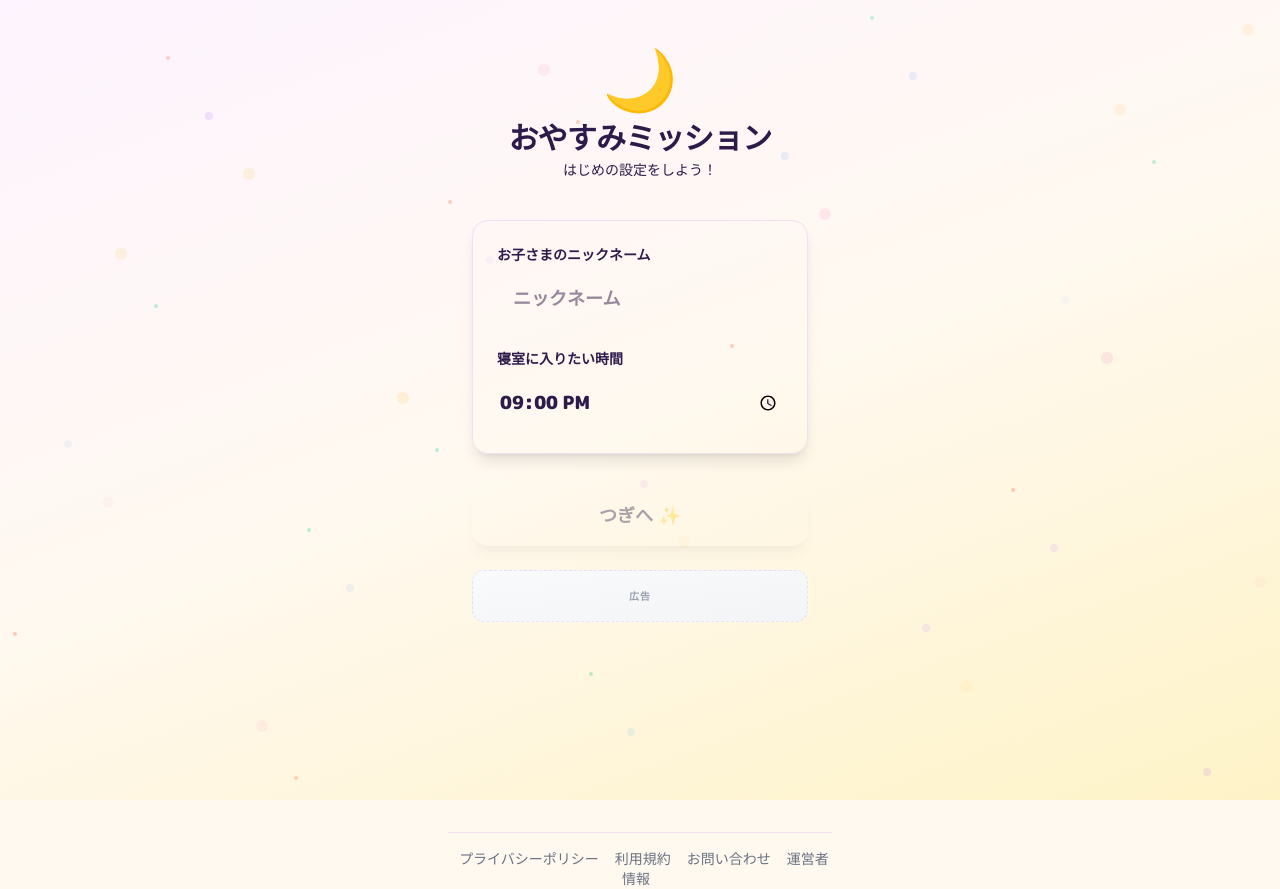
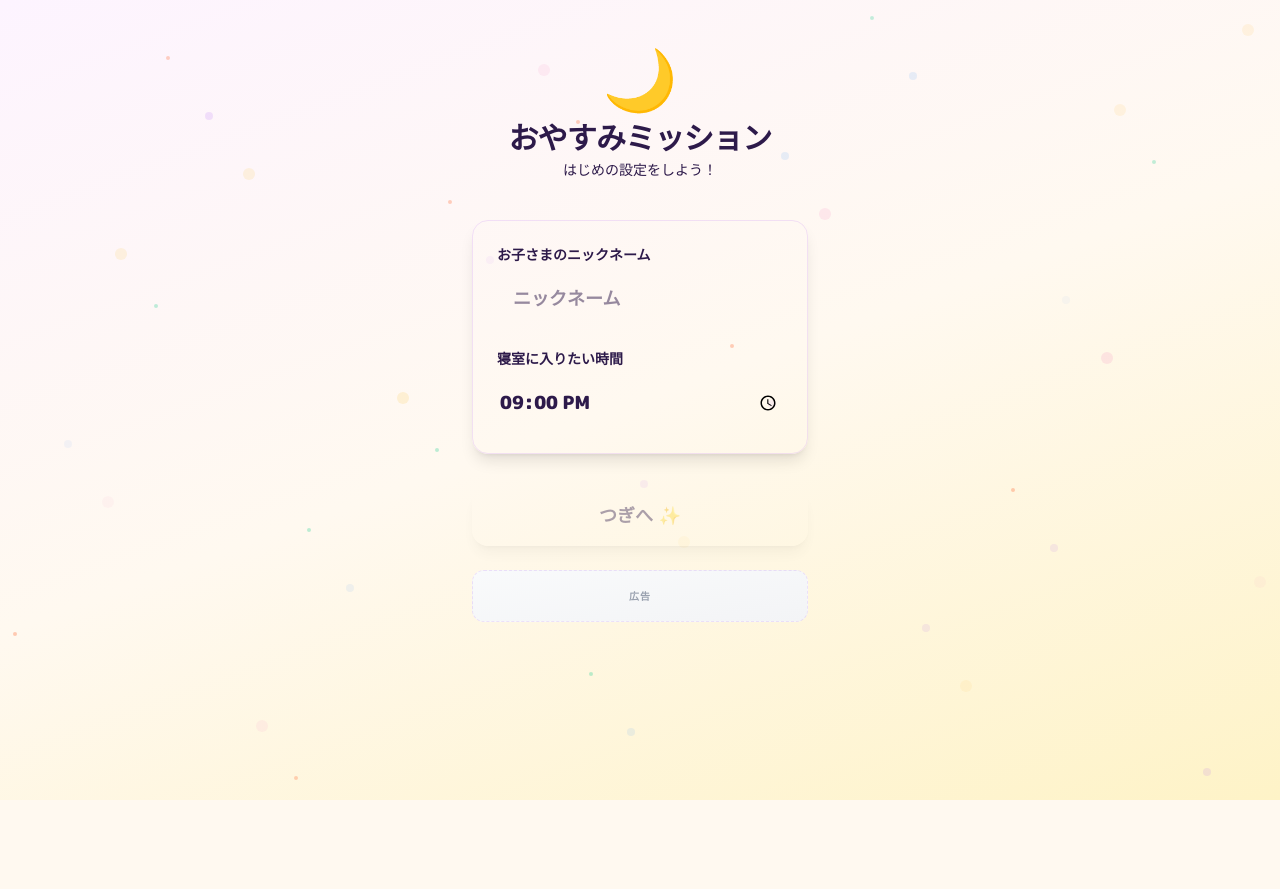
Before and after one commit to gua938646-source/gua938646-source-one_ope_shireito_0001, a React (Vite) app: page / in a window 1280 px wide. After the commit the page ends 800 px from the top, so only its background shows below. Built offline with nearby package versions, Linux system fonts and the light colour scheme.

Commit message:
Update App.tsx

```diff
--- a/src/app/App.tsx
+++ b/src/app/App.tsx
@@ -678,18 +678,14 @@ export default function App() {
   return (
     <div className="min-h-screen bg-background" style={{ fontFamily: "'M PLUS Rounded 1c', sans-serif" }}>
       <StarsBg />
-
       <div className="relative z-10 max-w-sm mx-auto min-h-screen">
         {screen === "setup" && (
           <SetupScreen
-          nickname={nickname}
-          setNickname={setNickname}
-          bedtime={bedtime}
-          setBedtime={setBedtime}
+            nickname={nickname} setNickname={setNickname}
+            bedtime={bedtime} setBedtime={setBedtime}
             onNext={() => setScreen("missionSelect")}
           />
         )}
-
         {screen === "missionSelect" && (
           <MissionSelectScreen
             missions={missions}
@@ -702,7 +698,6 @@ export default function App() {
             setEmergencyPoints={setEmergencyPoints}
           />
         )}
-
         {screen === "mission" && (
           <MissionScreen
             nickname={nickname}
@@ -716,7 +711,6 @@ export default function App() {
             bedtime={bedtime}
           />
         )}
-
         {screen === "complete" && (
           <CompleteScreen
             nickname={nickname}
@@ -727,47 +721,6 @@ export default function App() {
             finishedAt={finishedAt}
           />
         )}
-
-
-      {/* フッターここ！ */}
- <footer className="mt-8 border-t pt-4 text-center text-sm text-gray-500">
-  <a
-    href="https://bread-ear.com/privacy-policy/"
-    target="_blank"
-    rel="noopener noreferrer"
-    className="mx-2 hover:underline"
-  >
-    プライバシーポリシー
-  </a>
-
-  <a
-    href="https://bread-ear.com/terms/"
-    target="_blank"
-    rel="noopener noreferrer"
-    className="mx-2 hover:underline"
-  >
-    利用規約
-  </a>
-
-  <a
-    href="https://bread-ear.com/contact/"
-    target="_blank"
-    rel="noopener noreferrer"
-    className="mx-2 hover:underline"
-  >
-    お問い合わせ
-  </a>
-
-  <a
-    href="https://bread-ear.com/profile/"
-    target="_blank"
-    rel="noopener noreferrer"
-    className="mx-2 hover:underline"
-  >
-    運営者情報
-  </a>
-</footer>
-
       </div>
     </div>
   );
```
Lines whose indentation alone changed are shown as unchanged.
